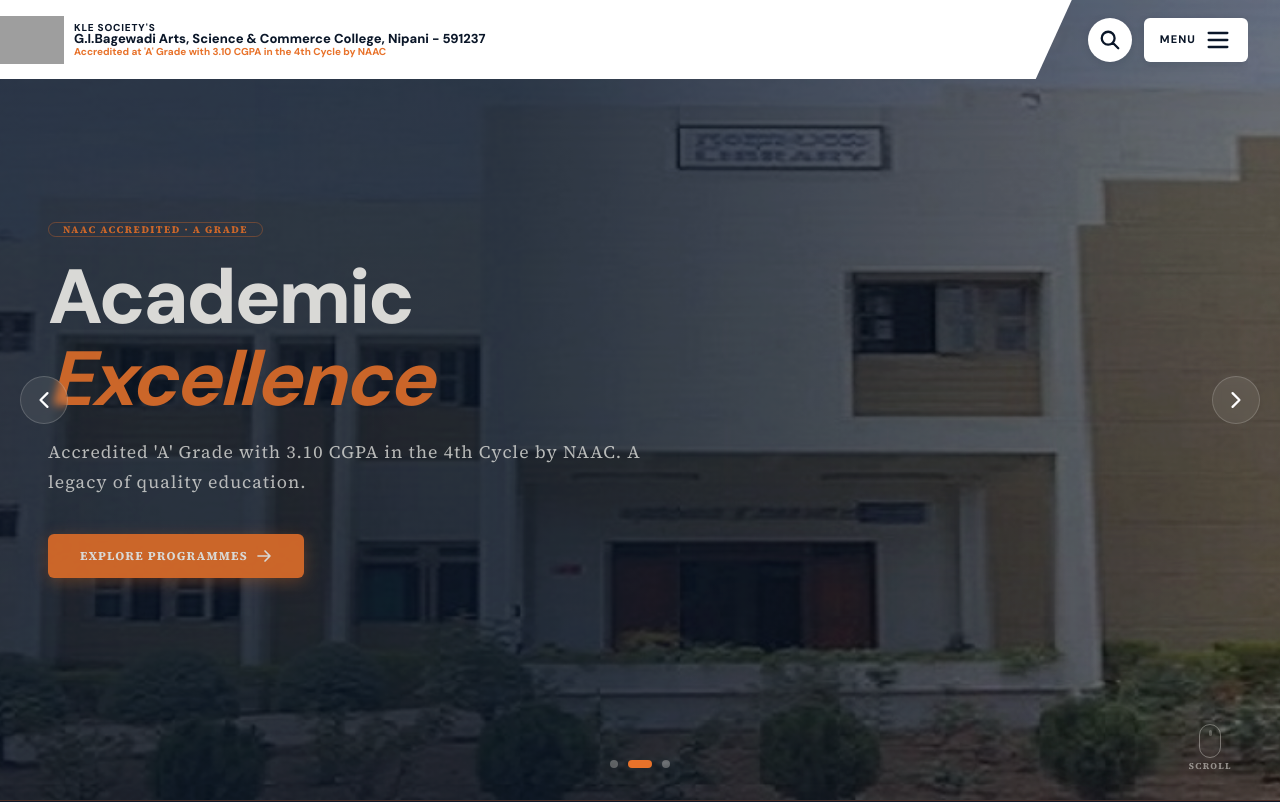
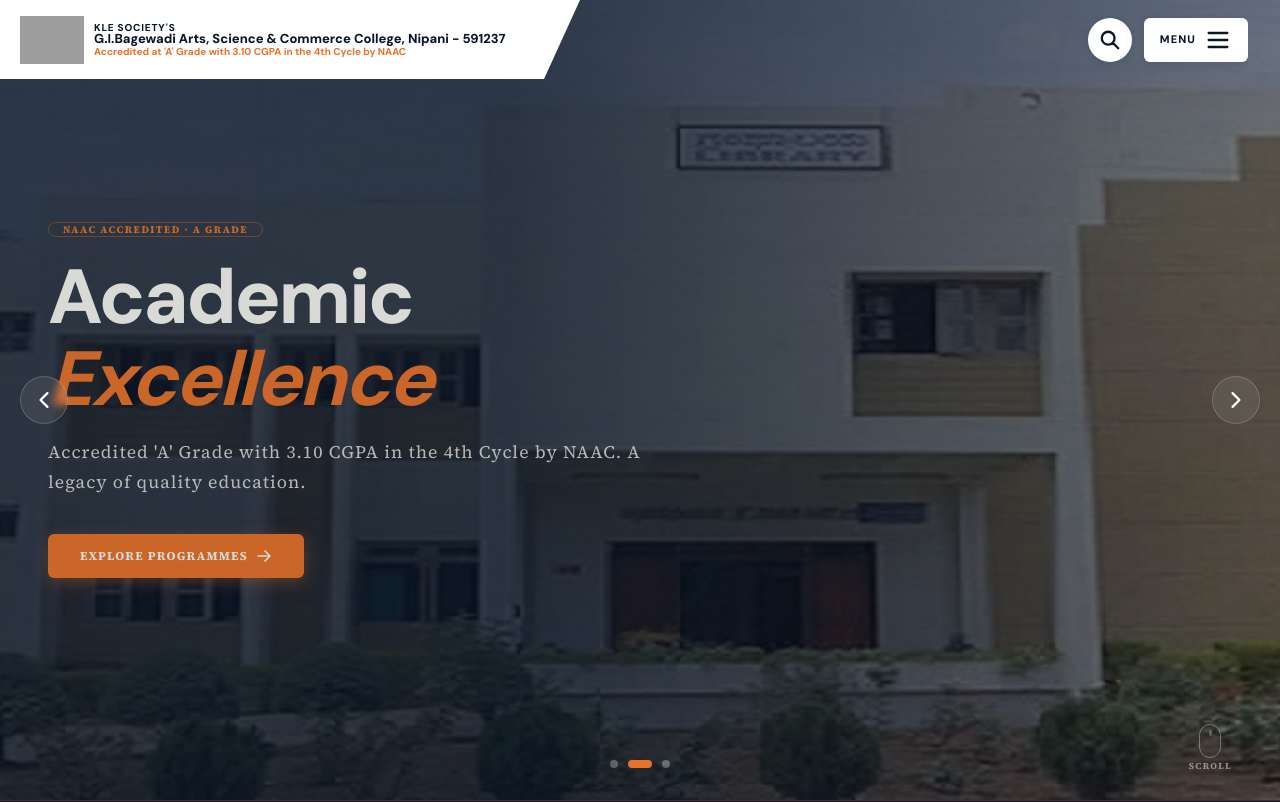
Before and after one commit to Rrayan0001/KLE_NPN, a Next.js app: page / in a window 1280 px wide. Shown: the top 802 px of the page. Built offline with nearby package versions, Linux system fonts and the light colour scheme; grey boxes are pictures that could not be loaded.

Commit message:
fix: tightly bound logo wrapper cutout and animated navbar expansion transition

```diff
--- a/src/styles/layout.module.css
+++ b/src/styles/layout.module.css
@@ -7,9 +7,9 @@
 /* ── HEADER ─────────────────────────────────────────────────── */
 .header {
   width: 100%;
-  background: #F8F6F0;
-  border-bottom: 1px solid rgba(10,22,40,0.08);
-  box-shadow: 0 1px 3px rgba(10,22,40,0.06);
+  background: transparent;
+  border-bottom: 1px solid transparent;
+  box-shadow: none;
   font-family: var(--font-dm-sans), sans-serif;
   position: sticky;
   top: 0;
@@ -18,25 +18,67 @@
   display: flex;
   align-items: center;
   padding: 0 32px;
-  transition: background-color 0.4s cubic-bezier(0.25, 0.8, 0.25, 1),
-              border-color 0.4s cubic-bezier(0.25, 0.8, 0.25, 1),
+  transition: border-color 0.4s cubic-bezier(0.25, 0.8, 0.25, 1),
               box-shadow 0.4s cubic-bezier(0.25, 0.8, 0.25, 1),
               padding-left 0.4s cubic-bezier(0.25, 0.8, 0.25, 1);
+}
+
+/* Scrolled/solid states styles */
+.header:not(.headerHeroState) {
+  border-bottom-color: rgba(10,22,40,0.08);
+  box-shadow: 0 1px 3px rgba(10,22,40,0.06);
+}
+
+/* Header pseudo-element holds the actual white background */
+.header::before {
+  content: "";
+  position: absolute;
+  top: 0;
+  bottom: 0;
+  left: 0;
+  width: 100%;
+  background: #ffffff;
+  z-index: -1;
+  clip-path: polygon(0 0, 100% 0, 100% 100%, 0 100%);
+  transition: width 0.45s cubic-bezier(0.25, 0.8, 0.25, 1),
+              clip-path 0.45s cubic-bezier(0.25, 0.8, 0.25, 1);
 }
 
 .headerHidden { transform: translateY(-100%); }
 .headerVisible { transform: translateY(0); }
 
-/* Hero state class applied to header wrapper */
+/* Hero top state modifier */
 .headerHeroState {
   position: fixed !important;
   top: 0;
   left: 0;
   right: 0;
-  background: transparent !important;
-  border-bottom-color: transparent !important;
-  box-shadow: none !important;
   padding-left: 0 !important;
+}
+
+.headerHeroState::before {
+  width: 580px; /* Tightly fit logo + branding content on desktop */
+  clip-path: polygon(0 0, 100% 0, calc(100% - 36px) 100%, 0 100%);
+}
+
+/* Responsive widths for the logo block cutout */
+@media (max-width: 1200px) {
+  .headerHeroState::before { width: 560px; }
+}
+@media (max-width: 1024px) {
+  .headerHeroState::before { width: 480px; }
+}
+@media (max-width: 768px) {
+  .headerHeroState::before { width: 440px; }
+}
+@media (max-width: 640px) {
+  .headerHeroState::before { width: 330px; }
+}
+@media (max-width: 480px) {
+  .headerHeroState::before { width: 280px; }
+}
+@media (max-width: 360px) {
+  .headerHeroState::before { width: 220px; }
 }
 
 .topBarHero { display: none !important; }
@@ -77,41 +119,25 @@
   gap: 10px;
   text-decoration: none;
   min-width: 0;
-  flex: 1;
+  flex: 0 0 auto;
+  width: max-content;
   overflow: hidden;
   height: 100%;
   position: relative;
   z-index: 10;
   padding: 0 48px 0 0;
+  transition: padding-left 0.4s cubic-bezier(0.25, 0.8, 0.25, 1);
 }
+
+.headerHeroState .logoWrap {
+  padding-left: 20px;
+}
+
 .logoImg { height: 48px; width: auto; object-fit: contain; flex-shrink: 0; }
 .logoText { display: flex; flex-direction: column; text-align: left; min-width: 0; }
 .logoSub { font-size: 10px; color: #0A1628; text-transform: uppercase; letter-spacing: 0.08em; font-weight: 800; white-space: nowrap; }
 .logoTitle { font-size: 13px; font-weight: 800; color: #0A1628; line-height: 1.3; margin: 1px 0; max-width: 420px; overflow: hidden; display: -webkit-box; -webkit-line-clamp: 2; -webkit-box-orient: vertical; white-space: normal; }
 .logoEst { font-size: 10px; color: #E8722A; font-weight: 700; display: block; white-space: nowrap; }
-
-/* Slanted white background block overlay */
-.logoWrap::before {
-  content: "";
-  position: absolute;
-  inset: 0;
-  left: -32px;
-  right: 0;
-  background: #ffffff;
-  z-index: -1;
-  clip-path: polygon(0 0, 100% 0, calc(100% - 36px) 100%, 0 100%);
-  opacity: 0;
-  transform: translateX(-24px);
-  transition: opacity 0.4s cubic-bezier(0.25, 0.8, 0.25, 1),
-              transform 0.4s cubic-bezier(0.25, 0.8, 0.25, 1),
-              left 0.4s cubic-bezier(0.25, 0.8, 0.25, 1);
-}
-
-.headerHeroState .logoWrap::before {
-  opacity: 1;
-  transform: translateX(0);
-  left: -4px;
-}
 
 /* Desktop Navigation is disabled on header bar — always hamburger */
 .desktopNav { display: none !important; }
```
